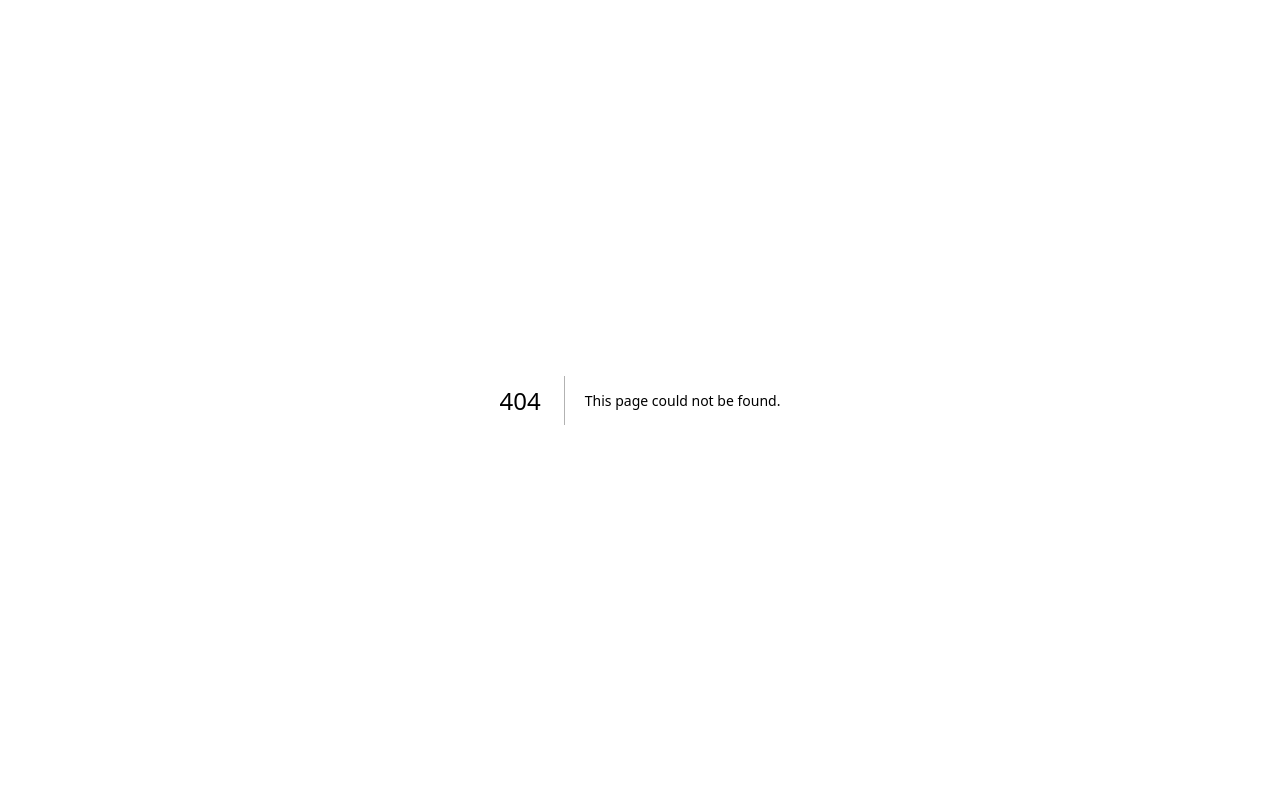
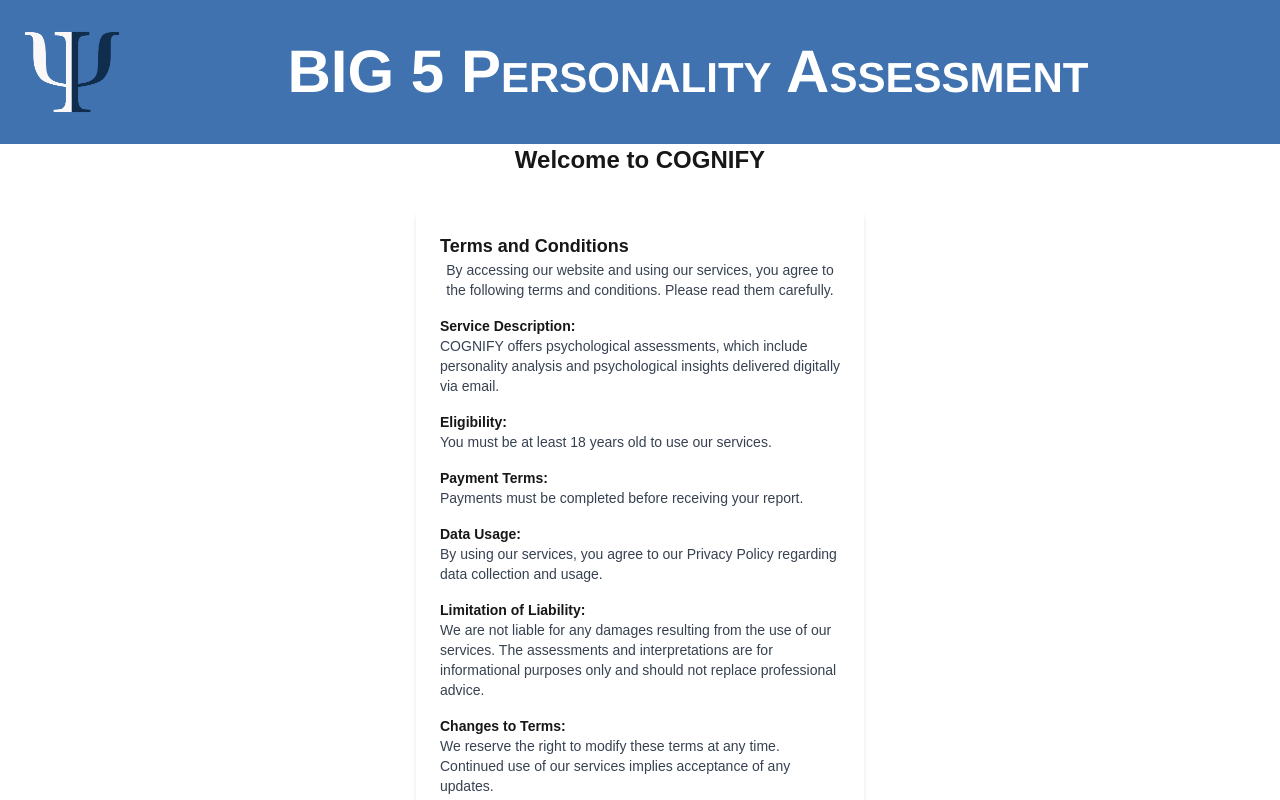
Before and after one commit to mindSarthi0/Frontend, a Next.js app: page /legals in a window 1280 px wide. Before the commit this address had no page. Shown: the top 800 px of the page. Built offline with nearby package versions, Linux system fonts and the light colour scheme.

Commit message:
feat: added legals page

```diff
--- a/src/app/components/Footer.jsx
+++ b/src/app/components/Footer.jsx
@@ -51,7 +51,7 @@
           </div>
 
           {/* Legal Section */}
-          {/* <div>
+          <div>
             <h3 className="text-white font-semibold mb-4">Legal</h3>
             <ul className="space-y-2">
               <li>Privacy Policy</li>
@@ -59,7 +59,7 @@
               <li>Terms of Use</li>
               <li>Refund Policy</li>
             </ul>
-          </div> */}
+          </div>
 
           {/* Quick Links Section */}
           {/* <div>
--- /dev/null
+++ b/src/app/legals/page.tsx
@@ -0,0 +1,112 @@
+// page.tsx
+
+import React from "react";
+// import Header from "./components/Header";
+import Footer from "../components/Footer";
+
+const TermsAndConditions = () => {
+  return (
+    <div className="bg-white p-6 max-w-md mx-auto my-8 rounded-lg shadow-md">
+      <h2 className="font-semibold text-lg">Terms and Conditions</h2>
+      <p className="text-sm text-gray-700 mb-4 text-center">
+        By accessing our website and using our services, you agree to the
+        following terms and conditions. Please read them carefully.
+      </p>
+
+      <div className="space-y-4">
+        <section>
+          <h3 className="font-semibold text-sm">Service Description:</h3>
+          <p className="text-sm text-gray-700">
+            COGNIFY offers psychological assessments, which include personality
+            analysis and psychological insights delivered digitally via email.
+          </p>
+        </section>
+
+        <section>
+          <h3 className="font-semibold text-sm">Eligibility:</h3>
+          <p className="text-sm text-gray-700">
+            You must be at least 18 years old to use our services.
+          </p>
+        </section>
+
+        <section>
+          <h3 className="font-semibold text-sm">Payment Terms:</h3>
+          <p className="text-sm text-gray-700">
+            Payments must be completed before receiving your report.
+          </p>
+        </section>
+
+        <section>
+          <h3 className="font-semibold text-sm">Data Usage:</h3>
+          <p className="text-sm text-gray-700">
+            By using our services, you agree to our Privacy Policy regarding
+            data collection and usage.
+          </p>
+        </section>
+
+        <section>
+          <h3 className="font-semibold text-sm">Limitation of Liability:</h3>
+          <p className="text-sm text-gray-700">
+            We are not liable for any damages resulting from the use of our
+            services. The assessments and interpretations are for informational
+            purposes only and should not replace professional advice.
+          </p>
+        </section>
+
+        <section>
+          <h3 className="font-semibold text-sm">Changes to Terms:</h3>
+          <p className="text-sm text-gray-700">
+            We reserve the right to modify these terms at any time. Continued
+            use of our services implies acceptance of any updates.
+          </p>
+        </section>
+      </div>
+    </div>
+  );
+};
+
+export default function Home() {
+  return (
+    <div className="">
+      {/* Header with Background for "BIG 5 Personality Test" */}
+
+      <header
+        className="flex justify-center items-center relative text-center py-6 "
+        style={{
+          backgroundColor: "#3F72AF", // Light gray background
+          padding: "24px", // Padding around the text
+          // borderRadius: "8px", // Rounded corners
+          // boxShadow: "0 6px 10px rgba(0, 0, 0, 0.1)", // Shadow for depth
+          fontFamily: "Helvetica, Arial, sans-serif", // Set to Helvetica
+          position: "relative", // Required for positioning logo
+        }}
+      >
+        {/* Logo on the top left */}
+        <img
+          src="/logo_1.png" // Replace with the actual logo path
+          alt="Logo"
+          className="left-4 sm:w-24 sm:h-24 h-[40px] w-[40px] object-contain" // Adjust size and position
+        />
+
+        {/* Title in the center */}
+        <h1
+          className="text-xl sm:text-6xl font-medium text-white mx-auto"
+          style={{
+            fontWeight: "bold", // Set font to bold
+            fontVariant: "small-caps", // Use small caps
+          }}
+        >
+          BIG 5 Personality Assessment
+        </h1>
+      </header>
+
+      {/* Progress Bar at the bottom of the screen */}
+      <h1 className="text-2xl font-bold text-center mb-4">
+        Welcome to COGNIFY
+      </h1>
+      <TermsAndConditions />
+
+      <Footer />
+    </div>
+  );
+}
```
